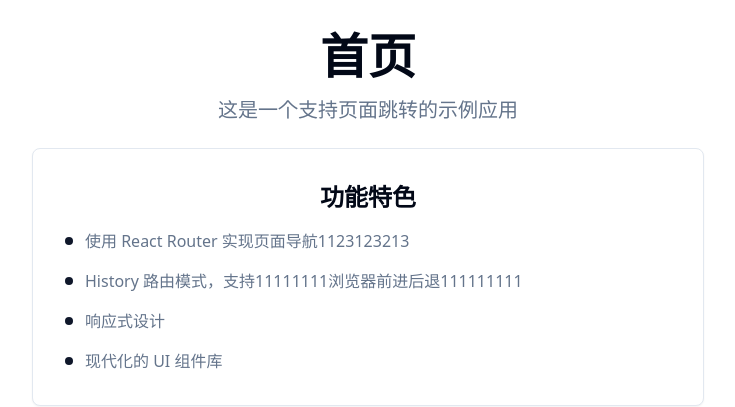
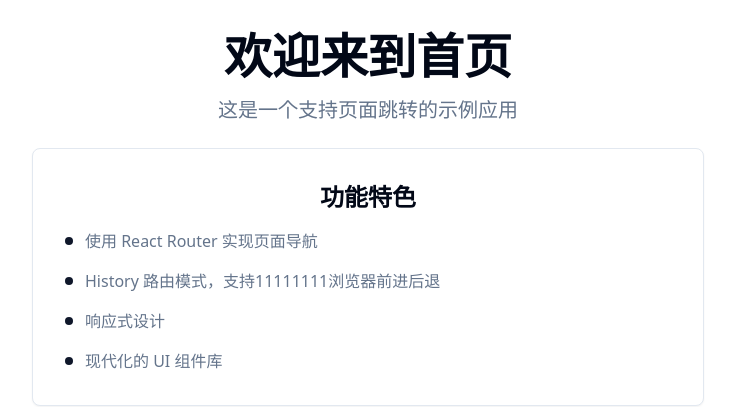
Before and after one commit to whitemiaool/page-hop-navigator, a React (Vite) app: page / in a window 1280 px wide. Shown: the top 407 px of the page, without its empty margins (272-1007 px from the left). Built offline with nearby package versions, Linux system fonts and the light colour scheme.

Commit message:
Reverted to commit 9869e838f50ee206303a1516a3ed2ce5c05fd154

```diff
--- a/src/pages/Index2222.tsx
+++ b/src/pages/Index2222.tsx
@@ -6,7 +6,7 @@ const Index = () => {
       <div className="max-w-4xl mx-auto">
         <div className="text-center space-y-6">
           <div>
-            <h1 className="text-5xl font-bold text-foreground mb-4">首页</h1>
+            <h1 className="text-5xl font-bold text-foreground mb-4">欢迎来到首页</h1>
             <p className="text-xl text-muted-foreground">这是一个支持页面跳转的示例应用</p>
           </div>
 
@@ -15,11 +15,11 @@ const Index = () => {
             <div className="space-y-4 text-left">
               <div className="flex items-start space-x-3">
                 <div className="w-2 h-2 bg-primary rounded-full mt-2"></div>
-                <p className="text-muted-foreground">使用 React Router 实现页面导航1123123213</p>
+                <p className="text-muted-foreground">使用 React Router 实现页面导航</p>
               </div>
               <div className="flex items-start space-x-3">
                 <div className="w-2 h-2 bg-primary rounded-full mt-2"></div>
-                <p className="text-muted-foreground">History 路由模式，支持11111111浏览器前进后退111111111</p>
+                <p className="text-muted-foreground">History 路由模式，支持11111111浏览器前进后退</p>
               </div>
               <div className="flex items-start space-x-3">
                 <div className="w-2 h-2 bg-primary rounded-full mt-2"></div>
```
